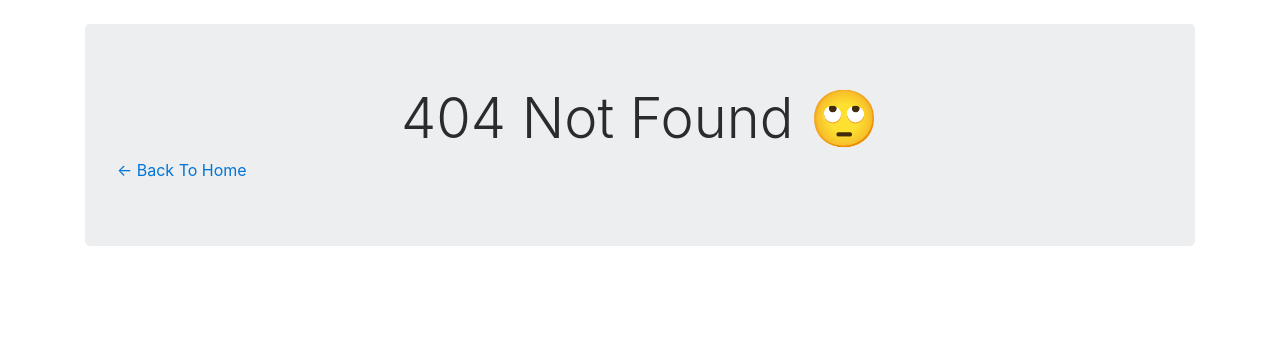
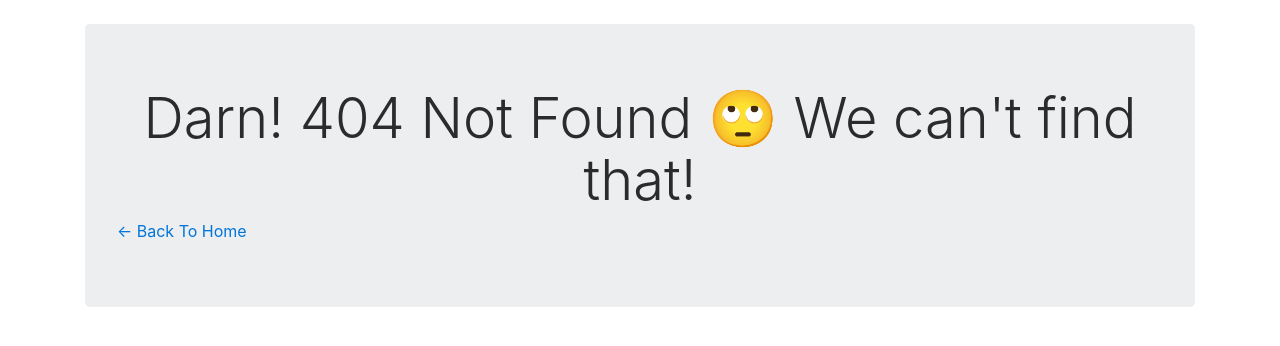
Before and after one commit to cnrudd/04-Stu_Project-Starter, a Node server app: page /POST in a window 1280 px wide. Shown: the top 346 px of the page. Run offline with Node 20, Linux system fonts and the light colour scheme; some libraries are stand-ins or nearby versions.

Commit message:
improve 404

```diff
--- a/views/404.handlebars
+++ b/views/404.handlebars
@@ -1,7 +1,8 @@
 <div class="container">
   <div class="jumbotron mt-4">
-    <h1 class="display-4 text-center">404 Not Found
+    <h1 class="display-4 text-center">Darn!  404 Not Found
       <span role="img" aria-label="Face with rolling eyes">🙄</span>
+      We can't find that!
     </h1>
     <a href="/">← Back To Home</a>
   </div>
```
